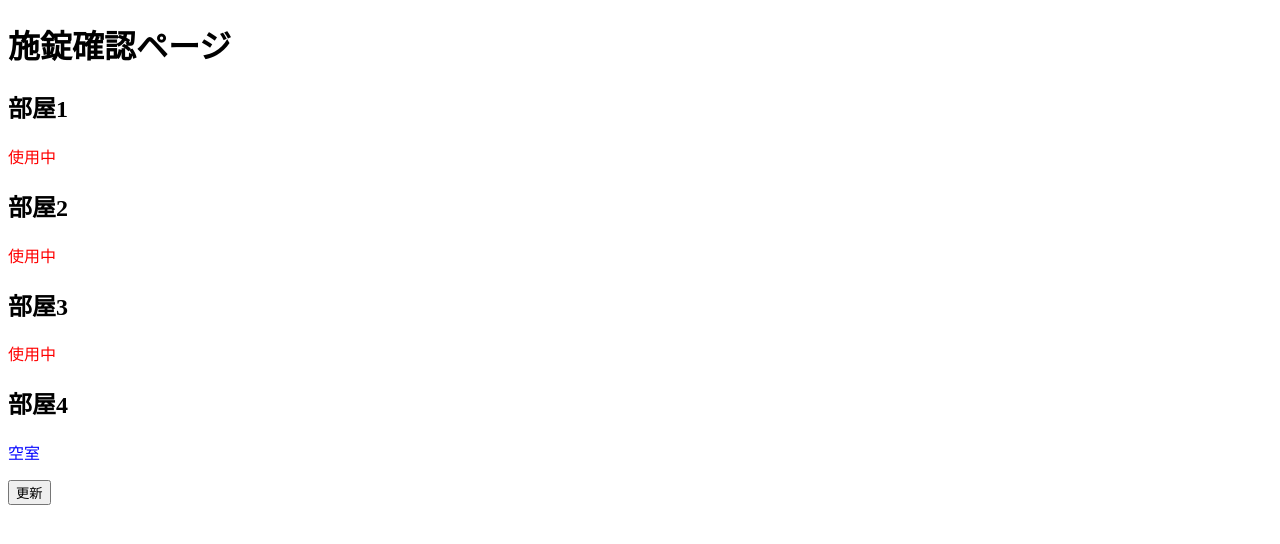
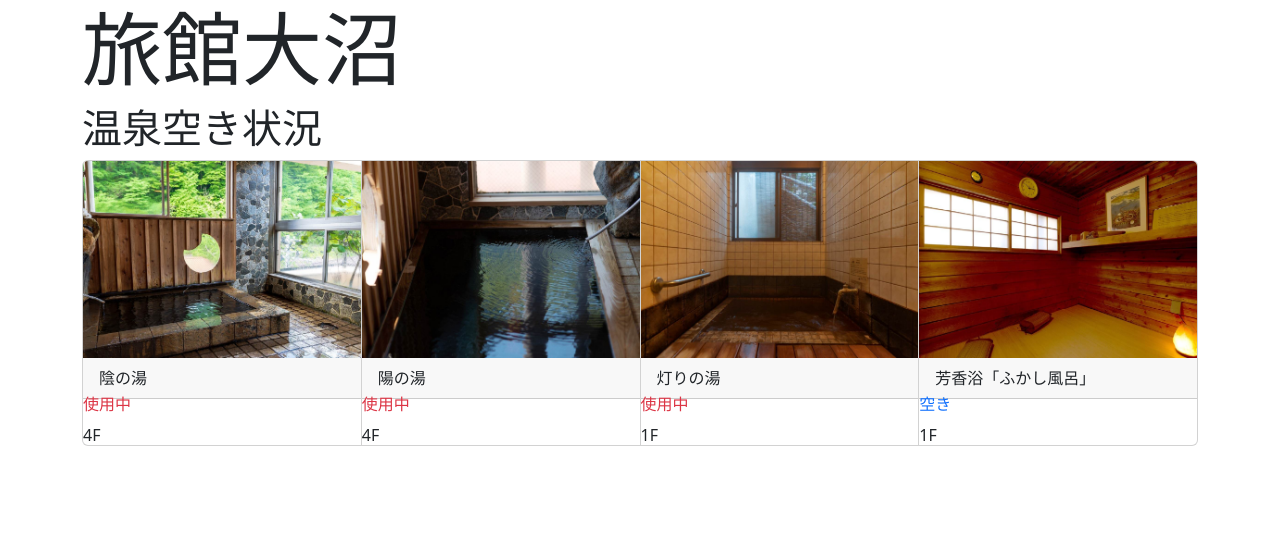
Before and after one commit to segfau-yama/MagDetProject, a Django app: page / in a window 1280 px wide. Shown: the top 544 px of the page. Run offline with Django 4.2, Linux system fonts and the light colour scheme; data comes from the database, SQL or seed files in the repository; both versions use the stored data as it was after the commit; some libraries are stand-ins or nearby versions.

Commit message:
データベースの画像表示対応

```diff
--- a/onsen_server/magdet_app/models.py
+++ b/onsen_server/magdet_app/models.py
@@ -5,6 +5,9 @@ from model_utils import FieldTracker
 class availability(models.Model):
     room = models.PositiveSmallIntegerField()
     lock = models.BooleanField()
+    name = models.CharField(max_length=100, null=True)
+    note = models.CharField(max_length=100, null=True)
+    pic = models.ImageField(upload_to='up_pic', null=True)
 
     tracker = FieldTracker()
 
--- a/onsen_server/magdet_app/templates/index.html
+++ b/onsen_server/magdet_app/templates/index.html
@@ -4,26 +4,29 @@
 <head>
     <meta charset="UTF-8">
     <title>MagDet</title>
-    <link href="{% static 'main.css' %}" rel="stylesheet">
+    <link href="{% static 'bootstrap/css/bootstrap.min.css' %}" rel="stylesheet">
 </head>
 <body>
-    <h1>施錠確認ページ</h1>
-    {% for item in object_list %}
-    <div>
-        <h2>部屋{{ item.room }}</h2>
-        {% if item.lock %}
-        <p id="busy">使用中</p>
-        {% else %}
-        <p id="available">空室</p>
-        {% endif %}
+    <div class="container-md my-box">
+    <h1 class="display-1">旅館大沼</h1>
+    <h1 class="h1">温泉空き状況</h1>
+        <div class="card-group">
+
+            {% for item in object_list %}
+            <div class="card">
+                    <img src="{{ item.pic.url }}" class="card-img-top" alt="Card example">
+                    <div class="card-header">{{ item.name }}</div>
+                    {% if item.lock %}
+                        <div class="h6 card-subtitle"><p class="text-danger">使用中</p></div>
+                    {% else %}
+                        <div class="h6 card-subtitle"><p class="text-primary">空き</p></div>
+                    {% endif %}
+                    <div class="h6 card-subtitle">{{ item.note }}</div>
+            </div>
+            {% endfor %}
+
+        </div>
     </div>
-    {% endfor %}
-    {{ test }}
-    <input type="button" value="更新" onclick="p_reload()">
+
 </body>
 </html>
-<script>
-    function p_reload(){
-        location.reload();
-    };
-</script>
--- a/onsen_server/onsen_server/settings.py
+++ b/onsen_server/onsen_server/settings.py
@@ -113,6 +113,9 @@ USE_I18N = True
 
 USE_TZ = True
 
+MEDIA＿ROOT = os.path.join(BASE_DIR, 'media')
+MEDIA_URL = '/media/'
+
 
 # Static files (CSS, JavaScript, Images)
 # https://docs.djangoproject.com/en/4.0/howto/static-files/
--- a/onsen_server/onsen_server/urls.py
+++ b/onsen_server/onsen_server/urls.py
@@ -1,8 +1,10 @@
 from django.contrib import admin
 from django.urls import path, include
 from .views import lock_confirm
+from django.conf import settings
+from django.conf.urls.static import static
 
 urlpatterns = [
     path('admin/', admin.site.urls),
     path('', include('magdet_app.urls')),
-]
+] + static(settings.MEDIA_URL, document_root=settings.MEDIA_ROOT)
```
Also changed, not shown: onsen_server/db.sqlite3, onsen_server/media/up_pic/akari.jpg (added), onsen_server/media/up_pic/fukashi.jpg (added), onsen_server/media/up_pic/kage.jpg (added), onsen_server/media/up_pic/yoh.jpg (added).
